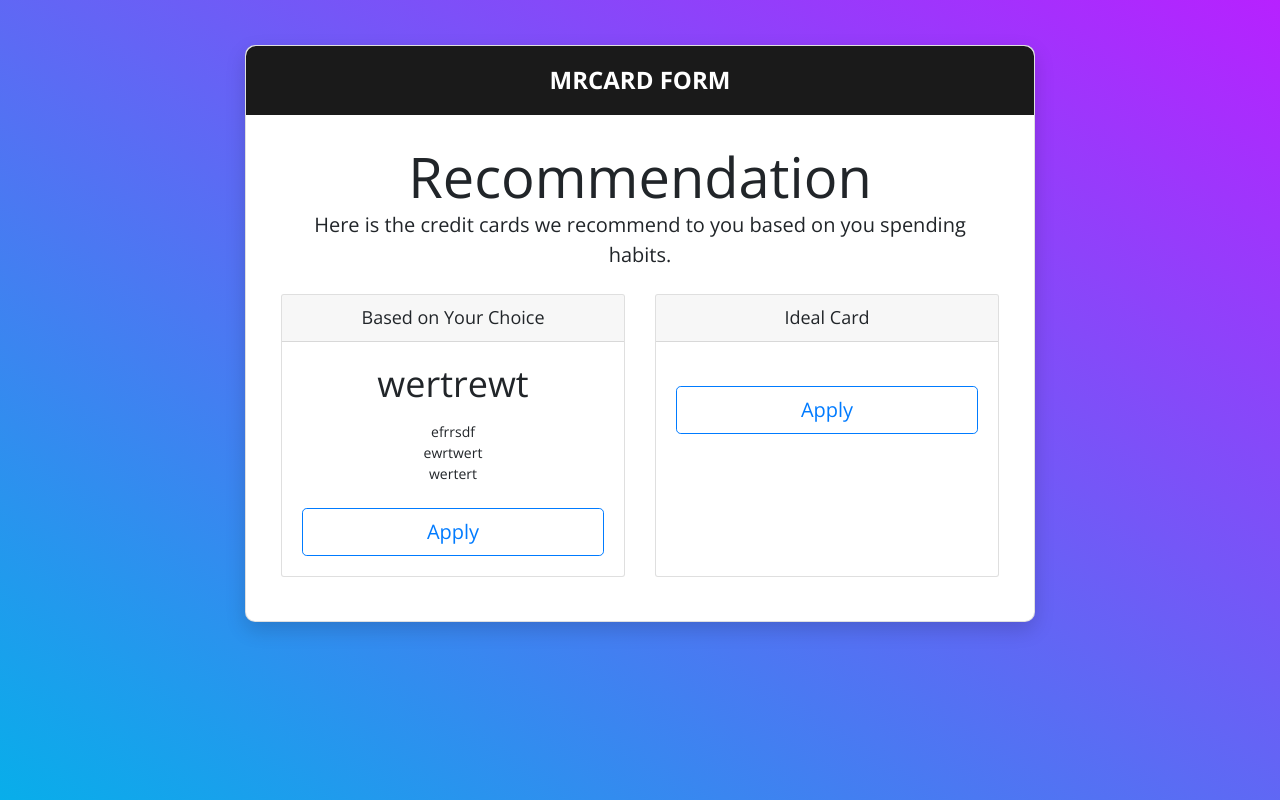
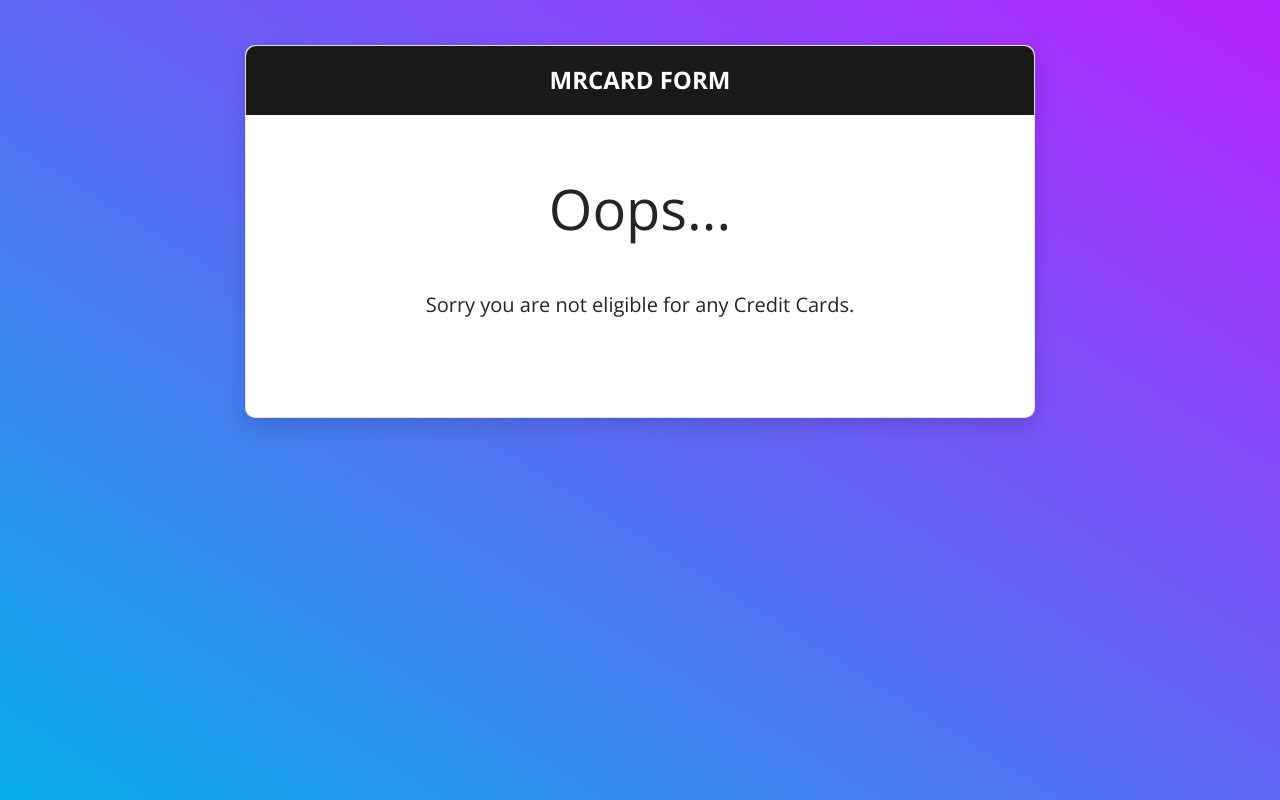
Before and after one commit to davidygp/IRS-MR-2019-01-19-IS1PT-GRP-MRCard, a Django app: page /test/ in a window 1280 px wide. Run offline with Django 3.2, Linux system fonts and the light colour scheme; some libraries are stand-ins or nearby versions.

Commit message:
no_recommendation page update

```diff
--- a/Recommender/templates/Recommender/test.html
+++ b/Recommender/templates/Recommender/test.html
@@ -1,99 +1,8 @@
-<!DOCTYPE html>
-<html lang="en">
+{% extends "Recommender/base.html" %}
 
-<head>
-    {% load static %}
-    <!-- Required meta tags-->
-    <meta charset="UTF-8">
-    <meta name="viewport" content="width=device-width, initial-scale=1, shrink-to-fit=no">
-
-    <!-- Title Page-->
-    <title>{% block title %}MRCard{% endblock %}</title>
-
-    <!-- Icons font CSS-->
-    <link href="{% static 'Recommender/vendor/mdi-font/css/material-design-iconic-font.min.css' %}" rel="stylesheet" media="all">
-    <link href="{% static 'Recommender/vendor/font-awesome-4.7/css/font-awesome.min.css' %}" rel="stylesheet" media="all">
-    <!-- Font special for pages-->
-    <link href=https://fonts.googleapis.com/css?family=Open+Sans:300,300i,400,400i,600,600i,700,700i,800,800i" rel="stylesheet">
-
-    <!-- Vendor CSS-->
-    <link href="{% static 'Recommender/vendor/bootstrap/css/bootstrap.min.css' %}" rel="stylesheet">
-    <link href="{% static 'Recommender/vendor/select2/select2.min.css' %}" rel="stylesheet" media="all">
-    <link href="{% static 'Recommender/vendor/datepicker/daterangepicker.css' %}" rel="stylesheet" media="all">
-
-    <!-- Main CSS-->
-    <link href="{% static 'Recommender/css/main.css' %}" rel="stylesheet" media="all">
-
-    <!-- My CSS -->
-    <link href="{% static 'Recommender/mycss/mycss.css' %}" rel="stylesheet">
-    {% block css %}{% endblock %}
-    <style>
-        .lead {
-            font-size: 1.25rem;
-            font-weight: 300;
-        }
-    </style>
-</head>
-
-<body>
-<div class="page-wrapper bg-gra-03 p-t-45 p-b-50">
-    <div class="wrapper wrapper--w790">
-        <div class="card card-5">
-            <div class="card-heading">
-                <h2 class="title">{% block formtitle %}MRCard Form{% endblock %}</h2>
-            </div>
-            <div class="my-card-body mb-4">
-                <div class="pricing-header px-3 py-3 pt-md-0 pb-md-4 mt-2 mx-auto text-center">
-                    <h1 class="display-4">Recommendation</h1>
-                    <p class="lead">Here is the credit cards we recommend to you based on you spending habits.</p>
-                </div>
-                <div class="container">
-                    <div class="card-deck text-center">
-                        <div class="card mb-6 box-shadow">
-                            <div class="card-header">
-                                <h4 class="my-0 font-weight-normal">Based on Your Choice</h4>
-                            </div>
-                            <div class="my-card-body">
-                                <h1 class="card-title pricing-card-title">wertrewt</h1>
-                                <ul class="list-unstyled mt-3 mb-4">
-                                    <li>efrrsdf</li>
-                                    <li>ewrtwert</li>
-                                    <li>wertert</li>
-                                </ul>
-                                <button type="button" class="my-btn my-btn-lg my-btn-block my-btn-outline-primary">Apply</button>
-                            </div>
-                        </div>
-                        <div class="card mb-6 box-shadow">
-                            <div class="card-header">
-                                <h4 class="my-0 font-weight-normal">Ideal Card</h4>
-                            </div>
-                            <div class="my-card-body">
-                                <h1 class="card-title pricing-card-title">{{ ideal_credit_card }}</h1>
-                                <ul class="list-unstyled mt-3 mb-4">
-                                    <li>{{ ideal_cashback_amount }}</li>
-                                    <li>{{ ideal_miles_amount }}</li>
-                                    <li>{{ ideal_points_amount }}</li>
-                                </ul>
-                                <button type="button" class="my-btn my-btn-lg my-btn-block my-btn-outline-primary">Apply</button>
-                            </div>
-                        </div>
-                    </div>
-                </div>
-            </div>
-        </div>
-    </div>
-
-    <!-- Jquery JS-->
-    <script src="{% static 'Recommender/vendor/jquery/jquery.min.js' %}"></script>
-    <!-- Vendor JS-->
-    <script src="{% static 'Recommender/vendor/select2/select2.min.js' %}"></script>
-    <script src="{% static 'Recommender/vendor/datepicker/moment.min.js' %}"></script>
-    <script src="{% static 'Recommender/vendor/datepicker/daterangepicker.js' %}"></script>
-
-    <!-- Main JS-->
-    <script src="{% static 'Recommender/js/global.js' %}"></script>
-
-</body>
-
-</html>
-<!-- end document-->
+{% block form %}
+<div class="pricing-header px-3 py-3 pt-md-0 pb-md-4 mt-2 mx-auto text-center">
+    <h1 class="display-4 mb-5">Oops...</h1>
+    <p class="lead">Sorry you are not eligible for any Credit Cards.</p>
+</div>
+{% endblock %}
```
Also changed, not shown: Recommender/templates/Recommender/no_recommendation.html (+6 -48 lines).
